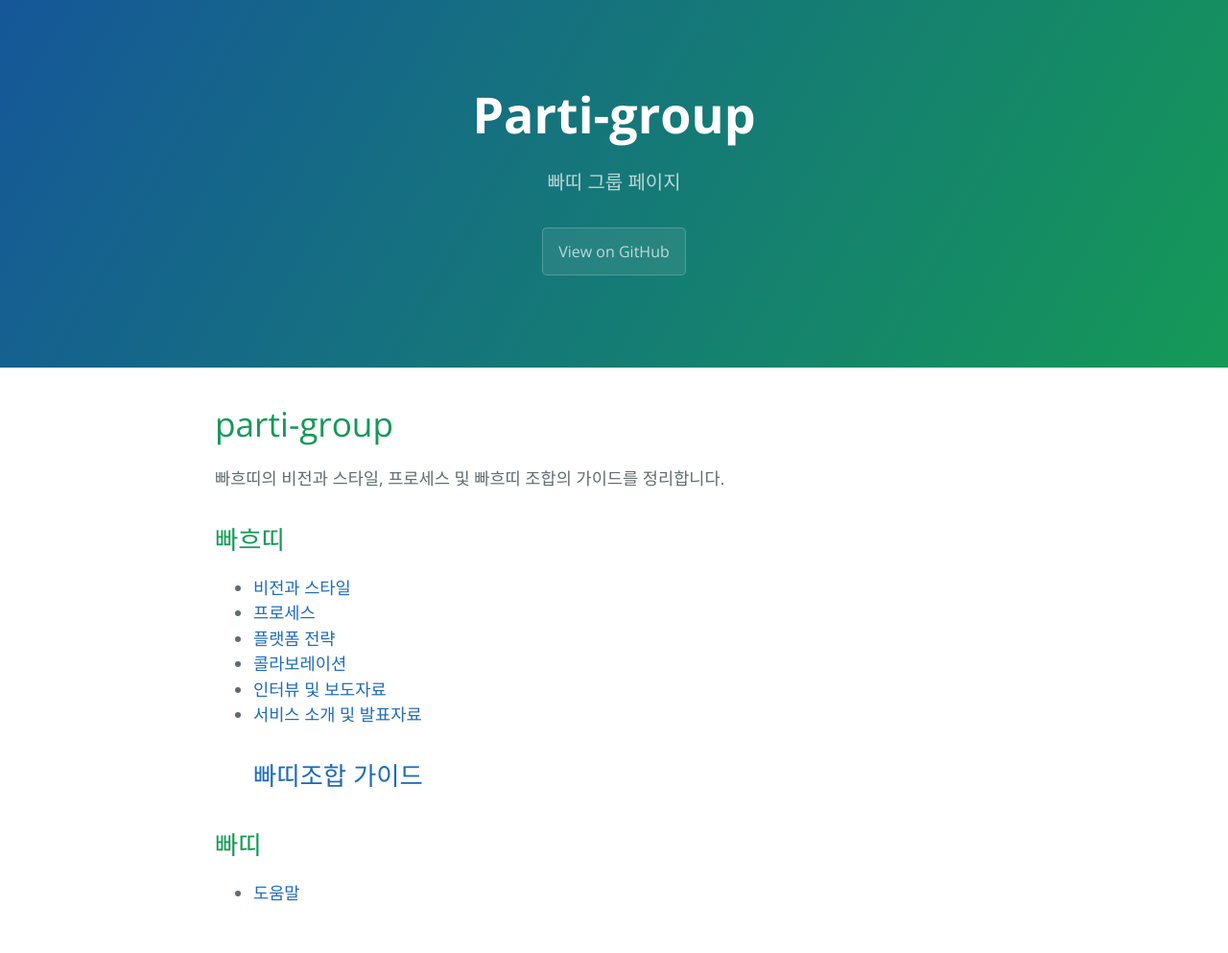
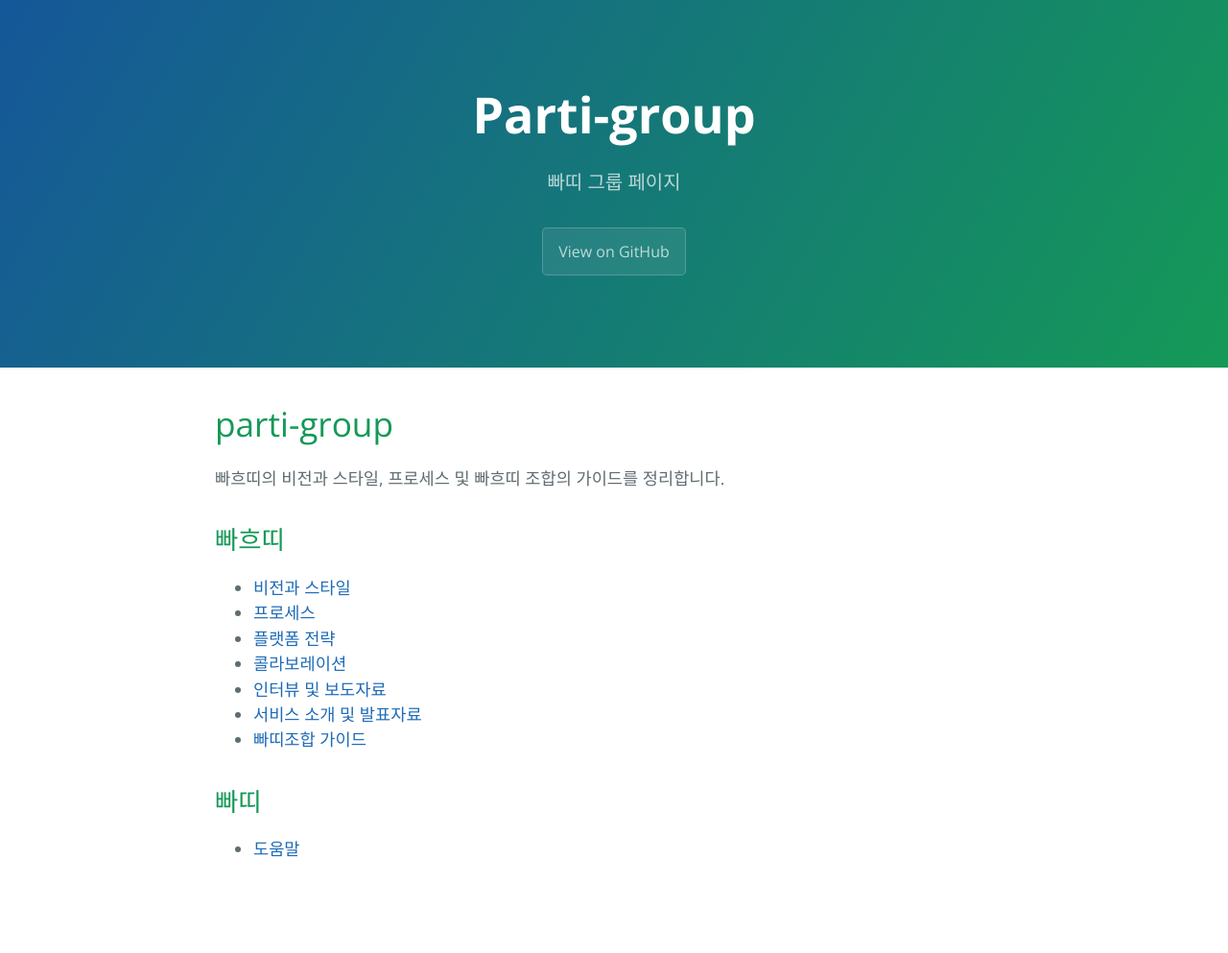
Before and after one commit to parti-coop/parti-group, a Jekyll site: the page built from index.html, in a window 1280 px wide. Shown: the whole page at 96% size. Built offline with Jekyll 4.4.1, drawn with Linux system fonts in a browser that asks for light colours; after the commit the page ends 947 px from its top, so only the background shows below that.

Commit message:
문구 수정

```diff
--- a/index.html
+++ b/index.html
@@ -16,9 +16,7 @@ published: true
 	<li><a href="/docs/collaboration/">콜라보레이션</a></li>
 	<li><a href="http://parti.xyz/p/parti/articles" target="_blank">인터뷰 및 보도자료</a></li>
 	<li><a href="https://drive.google.com/drive/folders/0B1fCwOawxIhHV2hRbEpfUS1yTGs" target="_blank">서비스 소개 및 발표자료</a></li>
-
-<h2><a href="/docs/union-guide/">빠띠조합 가이드</a></h2>
-
+    <li><a href="/docs/union-guide/">빠띠조합 가이드</a></li>
 </ul>
 
 <h2>빠띠</h2>
```
